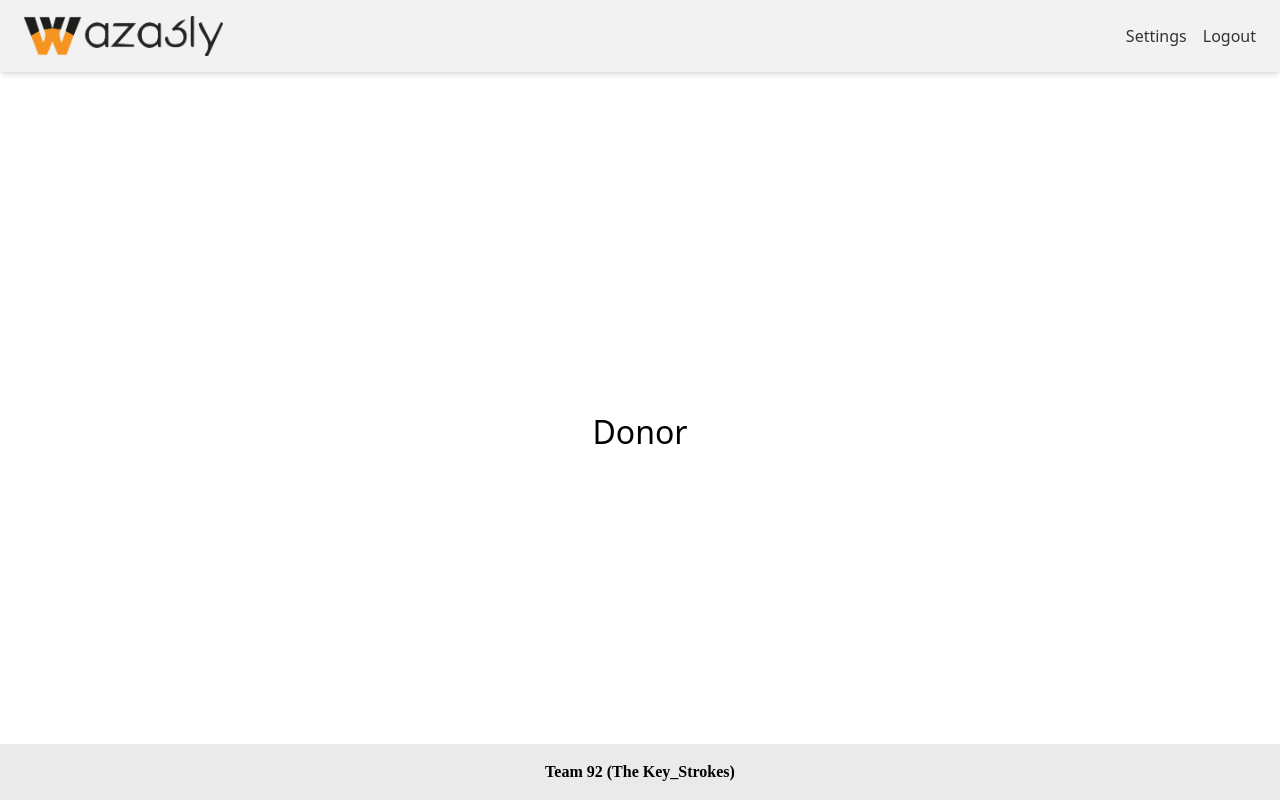
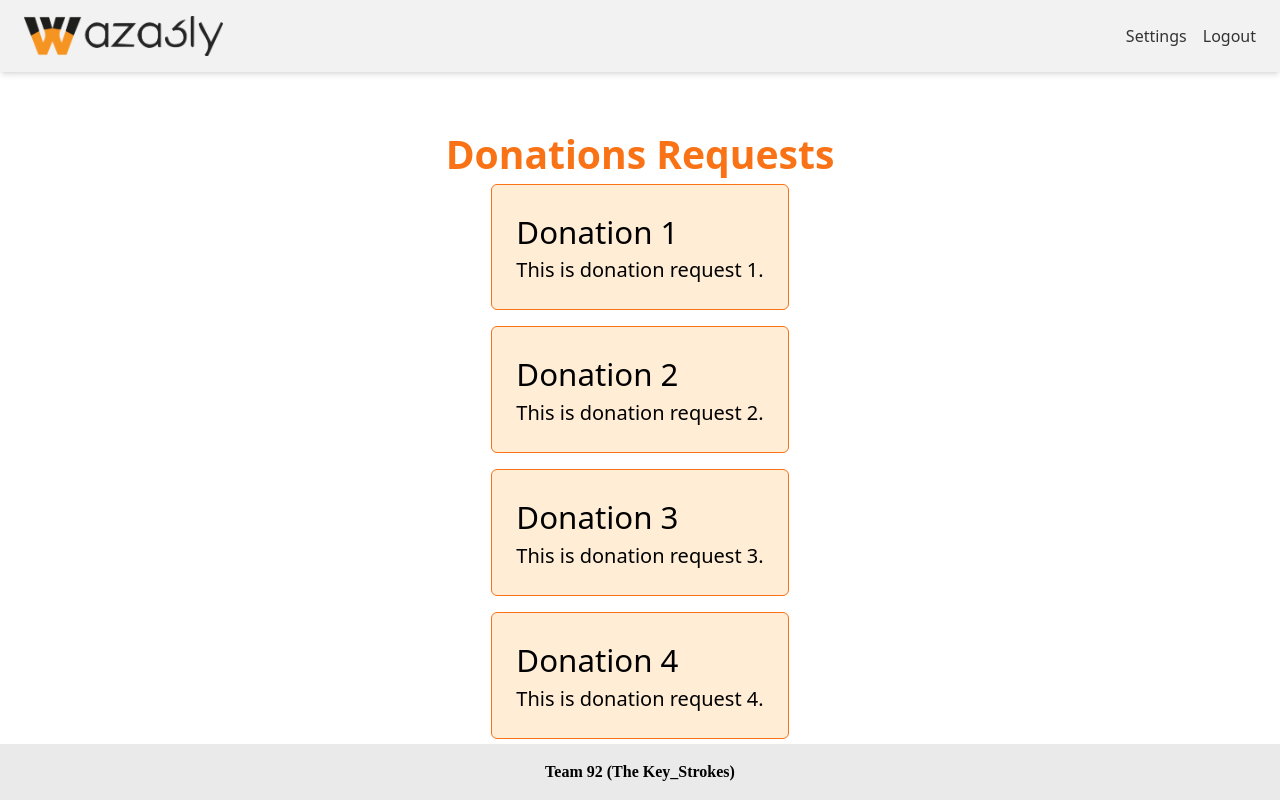
Before and after one commit to Hamada-Gado/Waz3ly-Web-Site, a React (Vite) app: page /donor in a window 1280 px wide. Built offline with nearby package versions, Linux system fonts and the light colour scheme.

Commit message:
feat/Donation request list

```diff
--- /dev/null
+++ b/src/components/Donor/DonationsList.jsx
@@ -0,0 +1,26 @@
+import React, { useState } from "react";
+
+const DonationsList = () => {
+  const [donations, setDonations] = useState([
+    { id: 1, title: "Donation 1", description: "This is donation request 1." },
+    { id: 2, title: "Donation 2", description: "This is donation request 2." },
+    { id: 3, title: "Donation 3", description: "This is donation request 3." },
+    { id: 4, title: "Donation 4", description: "This is donation request 4." },
+  ]);
+
+  return (
+    <div className="space-y-4">
+      {donations.map((donation) => (
+        <div
+          key={donation.id}
+          className="border border-orange-500 bg-orange-100 p-6 rounded-md transform transition duration-500 ease-in-out hover:scale-105"
+        >
+          <h2 className="text-3xl text-black">{donation.title}</h2>
+          <p className="text-xl text-black">{donation.description}</p>
+        </div>
+      ))}
+    </div>
+  );
+};
+
+export default DonationsList;
--- a/src/pages/Donor/Donor.jsx
+++ b/src/pages/Donor/Donor.jsx
@@ -1,15 +1,22 @@
+import React from "react";
+import DonationsList from "/src/components/Donor/DonationsList";
+
 const Donor = () => {
   return (
     <div
       style={{
-        display: 'flex',
-        justifyContent: 'center',
-        alignItems: 'center',
-        height: '90vh',
-        fontSize: '2rem',
+        display: "flex",
+        flexDirection: "column",
+        justifyContent: "center",
+        alignItems: "center",
+        height: "90vh",
+        fontSize: "2rem",
       }}
     >
-      <h1>Donor</h1>
+      <h1 className="text-4xl font-bold text-orange-500 text-center">
+        Donations Requests
+      </h1>
+      <DonationsList />
     </div>
   );
 };
```
